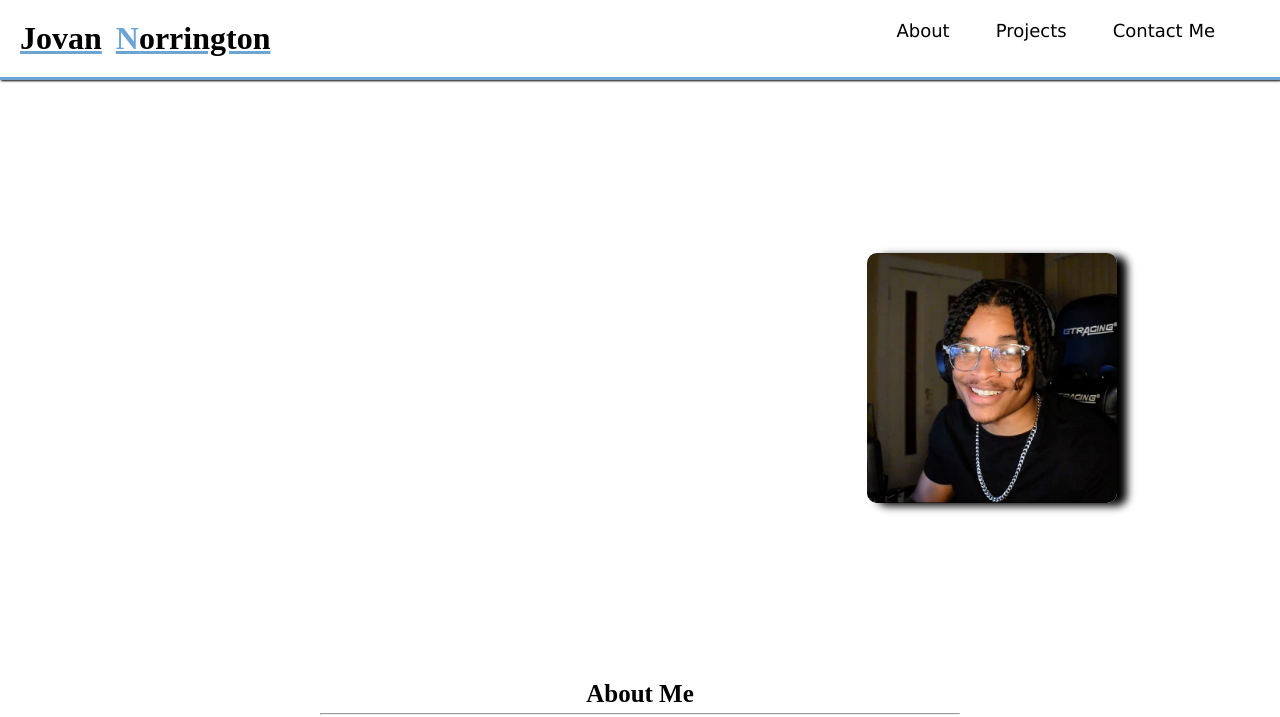
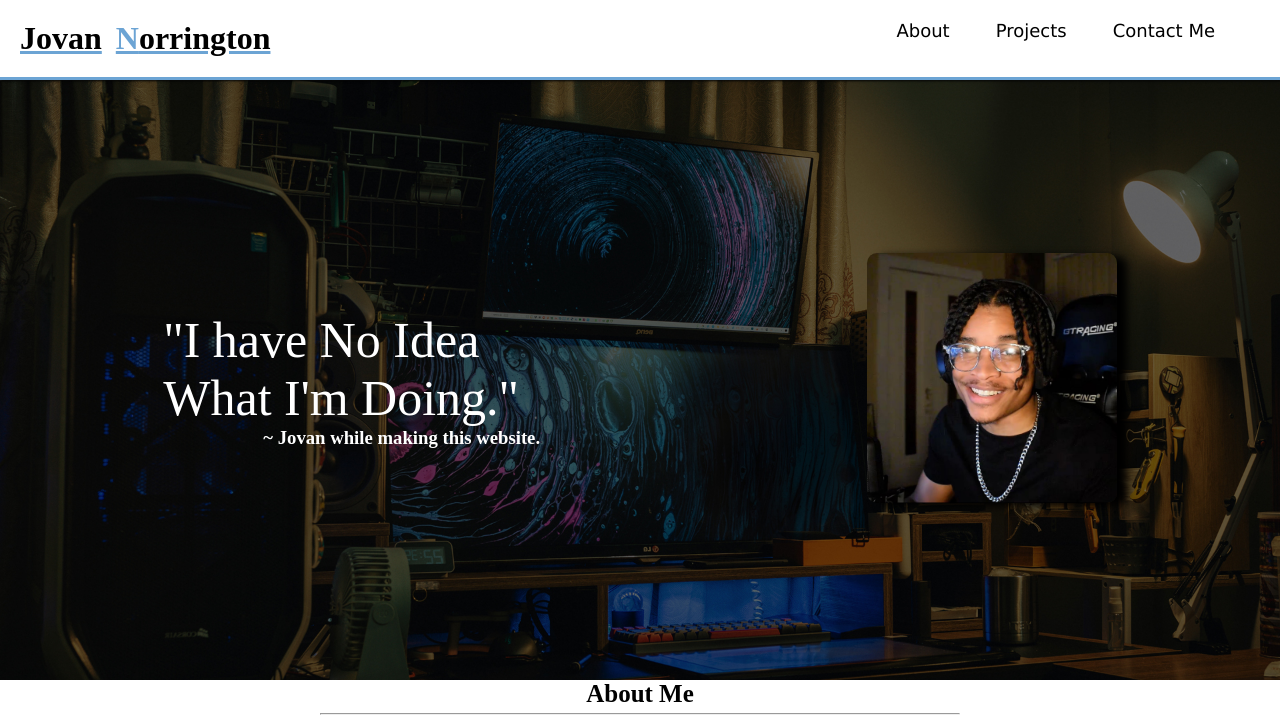
Before and after one commit to Jovan-png/Portfolio-Jovan, a plain HTML site: page index.html in a window 1280 px wide. Shown: the top 717 px of the page. Drawn offline with Linux system fonts and the light colour scheme; the site is published under a folder, as on GitHub Pages, so addresses that start at the root find nothing.

Commit message:
last try fixing background img

```diff
--- a/assets/css/style.css
+++ b/assets/css/style.css
@@ -71,7 +71,7 @@ a:visited {
   width: 100%;
   display: flex;
   flex-wrap: wrap;
-  background-image: url(/assets/images/hero.jpg);
+  background-image: url("../images/hero.jpg");
   background-size: cover;
 }
 .hero div {
```
